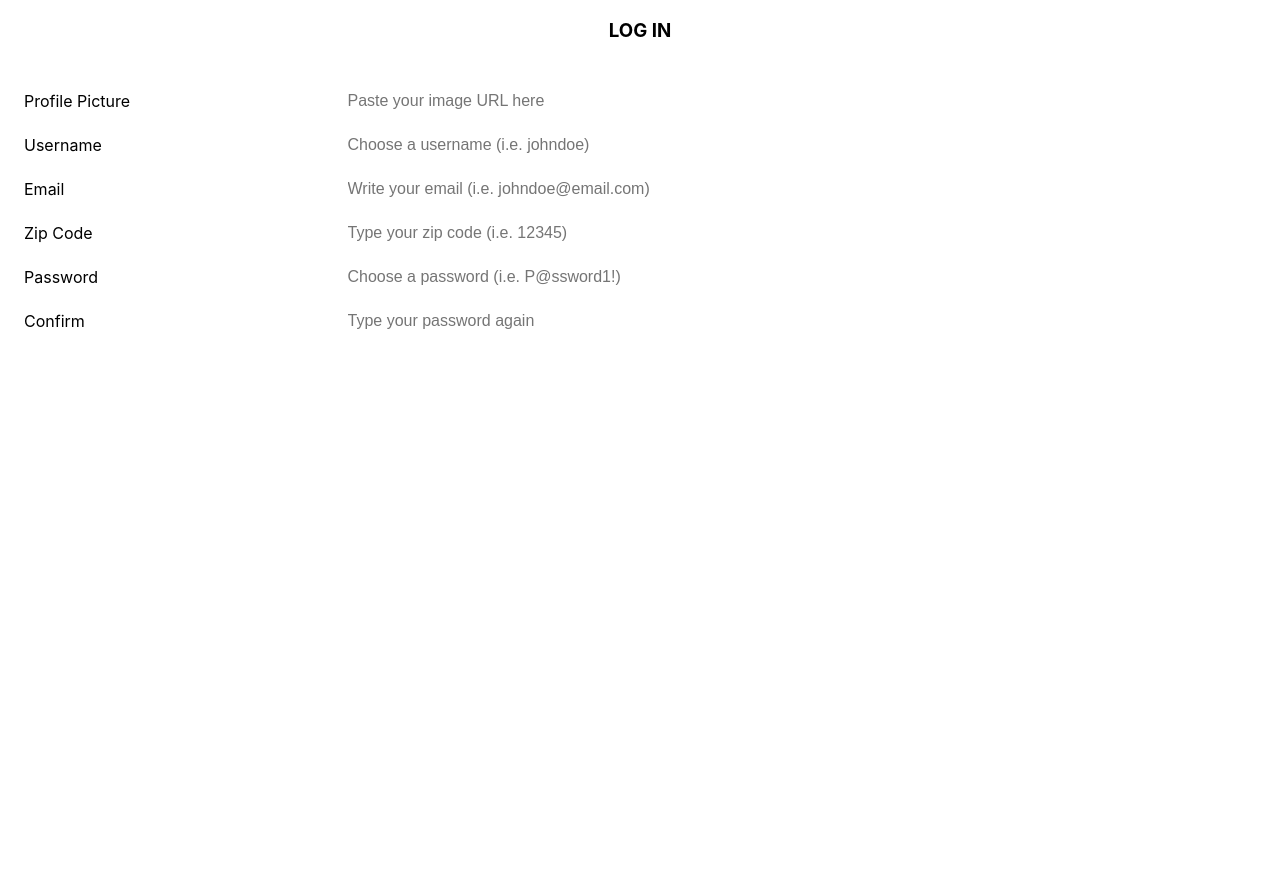
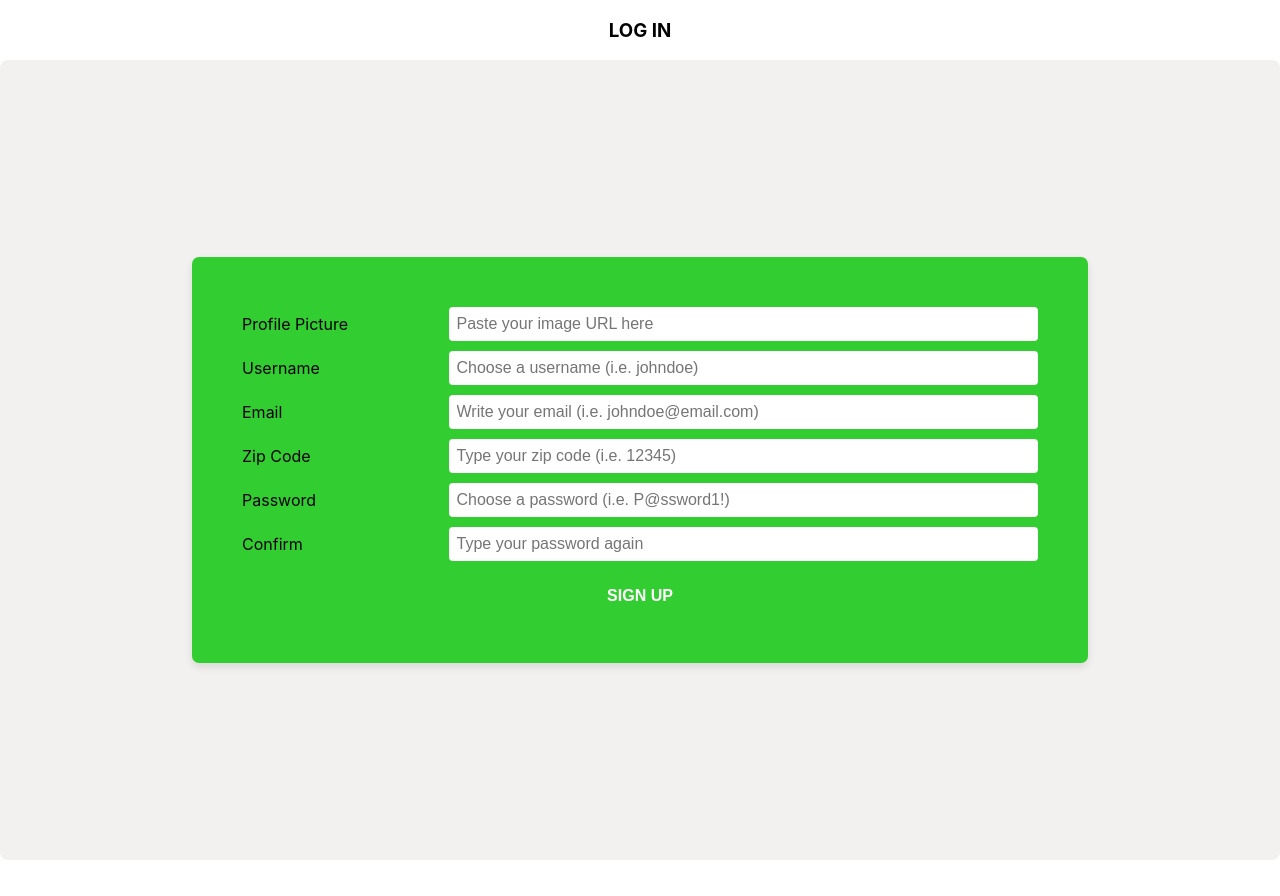
Before and after one commit to wnfaulkner/2023-11-15-p3-fitforecast, a React (Create React App) app: page /home in a window 1280 px wide. Both pictures are taken after a click on the element "SIGN UP". Before the commit the page ends 819 px from the top, so only its background shows below. Built offline with nearby package versions, Linux system fonts and the light colour scheme.

Commit message:
merges upstream and a previous commit before started having api issues

```diff
--- a/models/user.js
+++ b/models/user.js
@@ -13,10 +13,10 @@ const activityLogSchema = new Schema({
         enum: ['Run', 'Hike', 'Yoga', 'Walk', 'Weights', 'Meditation'],
         default: 'Run'
     },
-    inOut: {
+    indoorOutdoor: {
         type: String,
         enum:['Indoor', 'Outdoor'],
-        default: 'Indoor'
+        // default: 'Indoor'
     },
     rating: {
         type: String,
--- /dev/null
+++ b/src/components/LoginForm/LoginForm.css
@@ -0,0 +1,31 @@
+
+.form-container {
+    display: flex;
+    flex-direction: column;
+    align-items: center;
+    justify-content: center;
+    height: 100vh; /* Adjust the height as needed */
+    background-color: #F2F1F0    ; /* Grey background color */
+  }
+
+.form {
+    width: 50vw; /* Adjust the width as needed */
+    padding: 50px;
+    background-color: #32CD30; /* Green box color */
+    border-radius: 7px; /* Rounded corners */
+    box-shadow: 0 4px 8px rgba(0, 0, 0, 0.1); /* Optional: Add a subtle box shadow */
+  }
+
+
+  .button {
+    position: absolute;
+    top:50%;
+    background-color: #04AA6D; /* Green */
+    border: none;
+    color: white;
+    padding: 15px 32px;
+    text-align: center;
+    text-decoration: none;
+    display: inline-block;
+    font-size: 176px;
+  }
--- a/src/components/LoginForm/LoginForm.jsx
+++ b/src/components/LoginForm/LoginForm.jsx
@@ -1,6 +1,7 @@
 import { useState } from 'react';
 import { logIn } from '../../utilities/users-service';
 import { useNavigate } from 'react-router-dom';
+import './LoginForm.css'
 
 export default function LoginForm({ setUser }) {
   const [credentials, setCredentials] = useState({ email: '', password: '' });
@@ -26,7 +27,7 @@ export default function LoginForm({ setUser }) {
   return (
     <div>
       <div className="form-container" onSubmit={handleSubmit}>
-        <form autoComplete="off" >
+        <form className="form" autoComplete="off" >
           <label>Email</label>
           <input type="text" name="email" value={credentials.email} onChange={handleChange} placeholder='Write your email (i.e. johndoe@email.com)' required />
           <label>Password</label>
--- /dev/null
+++ b/src/components/SignUpForm/SignUpForm.css
@@ -0,0 +1,16 @@
+.form-container {
+    display: flex;
+    flex-direction: column;
+    align-items: center;
+    justify-content: center;
+    height: 100vh; /* Adjust the height as needed */
+    background-color: #F2F1F0    ; /* Grey background color */
+  }
+
+.signup-form {
+    width: 70vw; /* Adjust the width as needed */
+    padding: 50px;
+    background-color: #32CD30; /* Green box color */
+    border-radius: 7px; /* Rounded corners */
+    box-shadow: 0 4px 8px rgba(0, 0, 0, 0.1); /* Optional: Add a subtle box shadow */
+  }
--- a/src/components/SignUpForm/SignUpForm.jsx
+++ b/src/components/SignUpForm/SignUpForm.jsx
@@ -1,6 +1,7 @@
 import { useState } from 'react';
 import { signUp } from '../../utilities/users-service';
 import { useNavigate } from 'react-router-dom';
+import './SignUpForm.css';
 
 export default function SignUpForm ({ setUser }) {
     const navigate = useNavigate();
@@ -49,7 +50,7 @@ export default function SignUpForm ({ setUser }) {
         return (
           <div>
             <div className="form-container">
-              <form autoComplete="off" onSubmit={handleSubmit}>
+              <form className="signup-form" autoComplete="off" onSubmit={handleSubmit}>
                 <label>Profile Picture</label>
                 <input type="text" name="profilePic" value={profile.profilePic} onChange={handleChange} placeholder='Paste your image URL here' />
                 <label>Username</label>
--- a/src/pages/AddActivityLogPage/AddActivityLogPage.jsx
+++ b/src/pages/AddActivityLogPage/AddActivityLogPage.jsx
@@ -27,6 +27,7 @@ export default function AddActivityLogPage({ user, activityList, recommendedActi
   };
 
   async function handleSubmit (evt) {
+    // console.log(newLog)
     evt.preventDefault();
     try {
       await fetch('/create-activity-log', {
--- a/src/pages/App/App.jsx
+++ b/src/pages/App/App.jsx
@@ -39,6 +39,7 @@ export default function App() {
     async function fetchWeatherData() {
       try {
         const response = await axios.get(`/api/weather/fetch-weather-data?location=${user.location}`);
+        console.log(response)
         setWeatherData(response.data);
         return response.data; // Return the weather data
       } catch (error) {
--- a/src/pages/EditProfilePage/EditProfilePage.jsx
+++ b/src/pages/EditProfilePage/EditProfilePage.jsx
@@ -1,7 +1,7 @@
 import { useState } from "react";
 import { useParams } from "react-router-dom";
 import { useNavigate } from "react-router-dom";
-import { updateUserState } from "../../utilities/users-service";
+import { getUser, updateUserState } from "../../utilities/users-service";
 
 export default function EditProfilePage({ user, setUser }) {
     console.log('user at start', user);
@@ -40,7 +40,7 @@ export default function EditProfilePage({ user, setUser }) {
             // const updatedUser = await updateUserState(updateProfile);
             // console.log('After updateUserState', updatedUser);
             // console.log('user after fetch:', user);
-
+    // fetch refreshtoken -> set in local storage -> navigate
             setUser(updateProfile)
             // console.log('user after setUser', user);
 
--- a/src/pages/MyActivityLogsPage/MyActivityLogsPage.jsx
+++ b/src/pages/MyActivityLogsPage/MyActivityLogsPage.jsx
@@ -14,7 +14,7 @@ export default function MyActivityLogsPage({ user, setUser }) {
       const updatedUser = getUser();
       // Update the state with the latest user data
       setUser(updatedUser);
-      console.log('Updated user in MyActivityPage:', updatedUser);
+      // console.log('Updated user in MyActivityPage:', updatedUser);
     };
     fetchUser();
   }, [navigate]);
@@ -24,7 +24,7 @@ export default function MyActivityLogsPage({ user, setUser }) {
   const loggedActivity = activitiesLogged.map((activity, idx) => (
     <MyLoggedItems activity={activity} key={idx} />
   ));
-  //console.log(`loggedactivity: ${loggedActivity}`)
+  console.log(activitiesLogged)
 
   return (
     <div className="page-content">
--- a/src/pages/ProfilePage/ProfilePage.jsx
+++ b/src/pages/ProfilePage/ProfilePage.jsx
@@ -12,9 +12,11 @@ export default function ProfilePage({ user, setUser }) {
     const email = user.email;
     const location = user.location;
 
-    useEffect(() => {
-        setUser(getUser());
-      }, [navigate]);
+    // once we make the JWT change then uncomment this useEffect
+    // useEffect(() => {
+    //     console.log(getUser())
+    //     setUser(getUser());
+    //   }, [navigate]);
 
     function handleLogOut() {
         userService.logOut();
```
